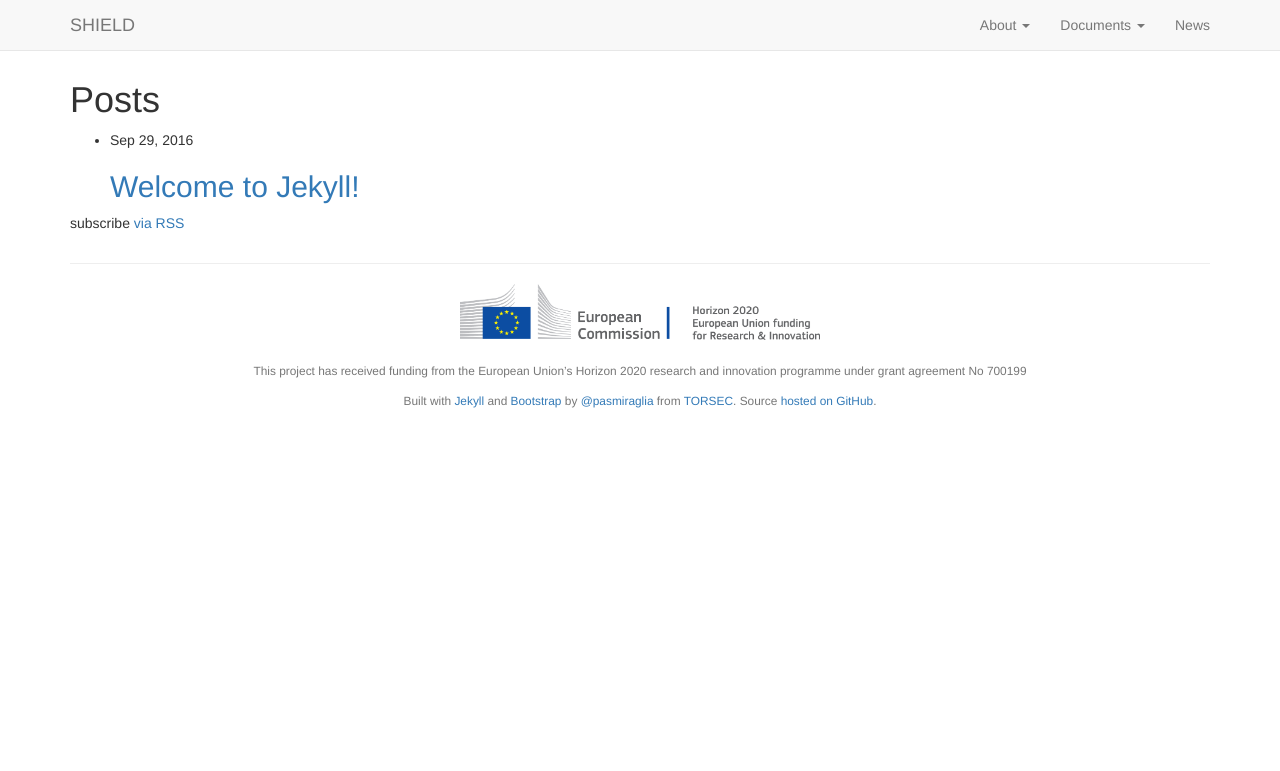
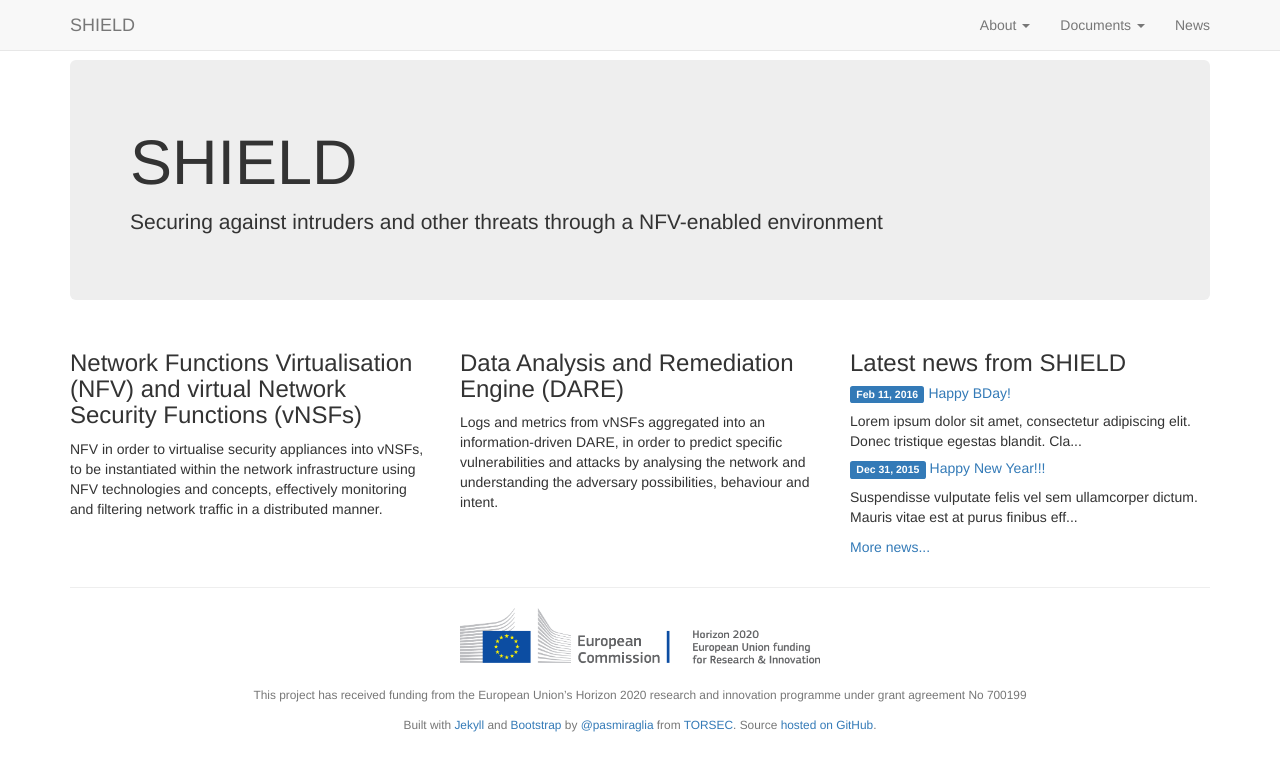
Before and after one commit to torsec/shield-h2020, a Jekyll site: the page built from index.html, in a window 1280 px wide. Shown: the top 771 px of the page. Built offline with Jekyll 4.4.1, drawn with Linux system fonts in a browser that asks for light colours.

Commit message:
Updated index page

```diff
--- a/index.html
+++ b/index.html
@@ -2,22 +2,38 @@
 layout: default
 ---
 
-<div class="home">
+<div class="jumbotron">
+  <h1>{{ site.title }}</h1>
+  <p class="lead">Securing against intruders and other threats through a NFV-enabled environment</p>
+</div>
 
-  <h1 class="page-heading">Posts</h1>
+<div class="row">
+	<div class="col-sm-4 col-xs-12">
+		<h3>Network Functions Virtualisation (NFV) and virtual Network Security Functions (vNSFs)</h3>
+		<p>NFV in order to virtualise security appliances into vNSFs, to be
+instantiated within the network infrastructure using NFV technologies
+and concepts, effectively monitoring and filtering network traffic in a
+distributed manner.</p>
+	</div>
+	<div class="col-sm-4 col-xs-12">
+		<h3>Data Analysis and Remediation Engine (DARE)</h3>
+		<p>Logs and metrics from vNSFs aggregated into an information-driven DARE, in order to predict
+specific vulnerabilities and attacks by analysing the network and
+understanding the adversary possibilities, behaviour and intent.</p>
+	</div>
+	<div class="col-sm-4 col-xs-12">
+		<h3>Latest news from SHIELD</h3>
 
-  <ul class="post-list">
-    {% for post in site.posts %}
-      <li>
-        <span class="post-meta">{{ post.date | date: "%b %-d, %Y" }}</span>
+{% assign news_items = (site.news | sort: 'date') | reverse %}
+{% for news in news_items limit:5 %}
+			<h5>
+				<span class="label label-primary">{{ news.date | date: "%b %-d, %Y" }}</span>
+				<a href="{{ news.url | prepend: site.baseurl }}">{{ news.title | truncate:25 | escape }}</a>
+			</h5>
+	{{ news.excerpt | truncate:100 }}
+{% endfor %}<p>
+			<a href="/news/">More news...</a>
+			</p>
 
-        <h2>
-          <a class="post-link" href="{{ post.url | prepend: site.baseurl }}">{{ post.title | escape }}</a>
-        </h2>
-      </li>
-    {% endfor %}
-  </ul>
-
-  <p class="rss-subscribe">subscribe <a href="{{ "/feed.xml" | prepend: site.baseurl }}">via RSS</a></p>
-
+	</div>
 </div>
```
